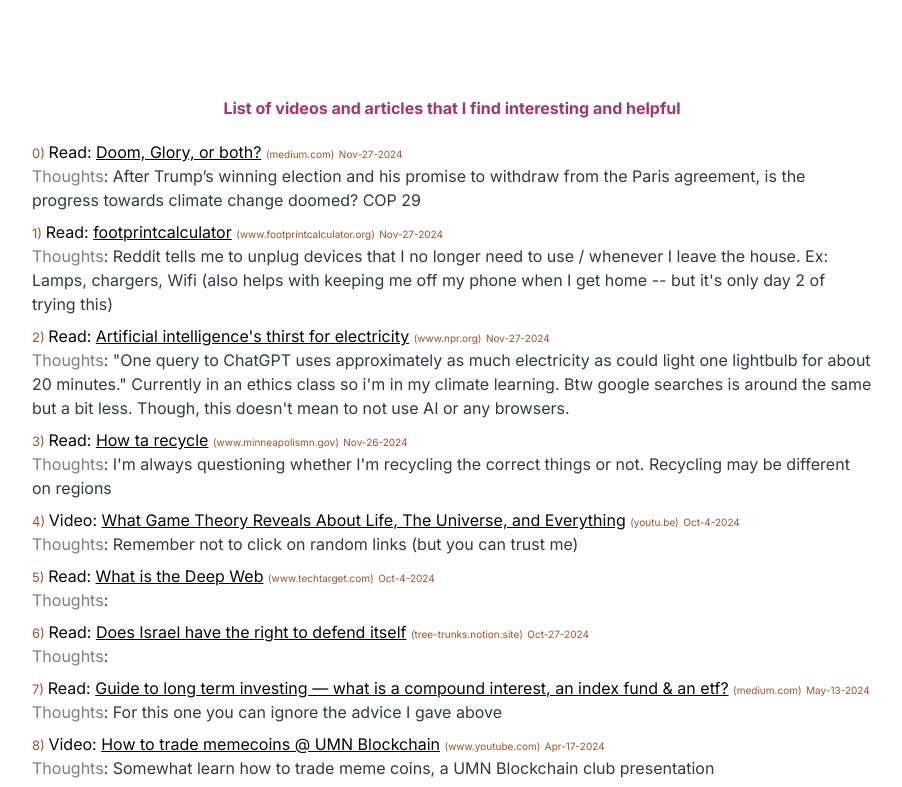
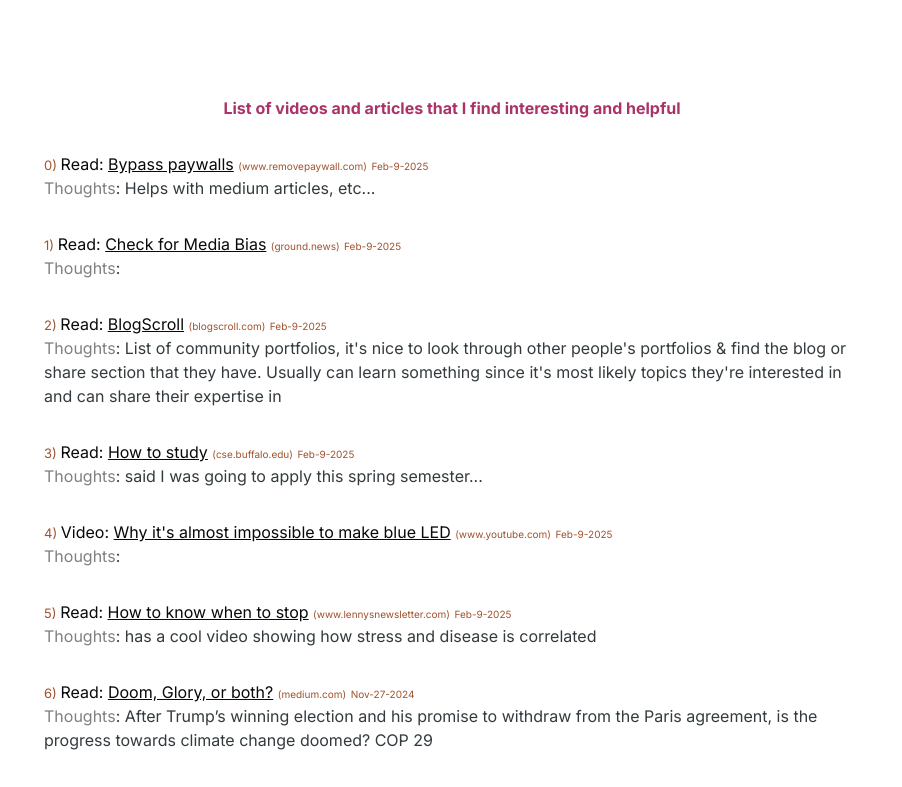
Before and after one commit to olafnub/HTML5-Portfolio, a Next.js app: page /chains in a window 1280 px wide. Shown: the top 787 px of the page, without its empty margins (188-1090 px from the left). Built offline with nearby package versions, Linux system fonts and the light colour scheme.

Commit message:
Add new sites to share page

```diff
--- a/src/app/chains/chains.css
+++ b/src/app/chains/chains.css
@@ -1,7 +1,7 @@
 .link-item {
     display: flex;
     justify-content: space-between;
-    padding: 4px;
+    padding: 16px;
 }
 .link-item:hover {
     background-color: gainsboro;
--- a/src/app/chains/page.tsx
+++ b/src/app/chains/page.tsx
@@ -3,7 +3,7 @@ import React, {useEffect, useState} from 'react'
 import Link from "next/link"
 import "./chains.css"
 
-let modifiedCount = 9;
+let modifiedCount = 10;
 
 const FlexCenter: React.FC<{ children: React.ReactNode}> = ({ children }) => (
     <div style={{display: "flex", justifyContent: "center", alignItems: "center"}}>
@@ -42,6 +42,48 @@ interface LinkInfo {
 // Read Or Video
 
 const allLinks: LinkInfo[] = [
+    {
+        title: "Bypass paywalls",
+        link: "https://www.removepaywall.com/",
+        type: "Read",
+        dateUploaded: "Feb-9-2025",
+        extraInfo: `Helps with medium articles, etc...`,
+    },
+    {
+        title: "Check for Media Bias",
+        link: "https://ground.news/",
+        type: "Read",
+        dateUploaded: "Feb-9-2025",
+        extraInfo: ``,
+    },
+    {
+        title: "BlogScroll",
+        link: "https://blogscroll.com/",
+        type: "Read",
+        dateUploaded: "Feb-9-2025",
+        extraInfo: `List of community portfolios, it's nice to look through other people's portfolios & find the blog or share section that they have. Usually can learn something since it's most likely topics they're interested in and can share their expertise in`,
+    },
+    {
+        title: "How to study",
+        link: "https://cse.buffalo.edu/~rapaport/howtostudy.html",
+        type: "Read",
+        dateUploaded: "Feb-9-2025",
+        extraInfo: `said I was going to apply this spring semester...`,
+    },
+    {
+        title: "Why it's almost impossible to make blue LED",
+        link: "https://www.youtube.com/watch?v=AF8d72mA41M",
+        type: "Video",
+        dateUploaded: "Feb-9-2025",
+        extraInfo: ``,
+    },
+    {
+        title: "How to know when to stop",
+        link: "https://www.lennysnewsletter.com/p/how-to-know-when-to-stop",
+        type: "Read",
+        dateUploaded: "Feb-9-2025",
+        extraInfo: `has a cool video showing how stress and disease is correlated`,
+    },
     {
         title: "Doom, Glory, or both?",
         link: "https://medium.com/@li002488/doom-glory-or-both-9cd2fbbfc2f5",
```
